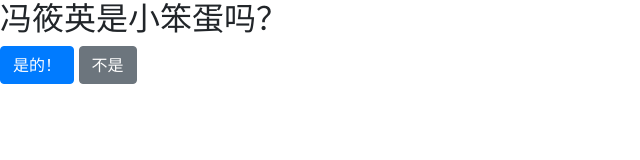
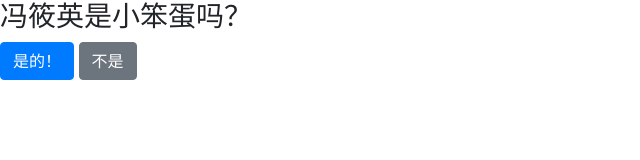
Before and after one commit to goreliu/test, a plain HTML site: page feng/1.html in a window 1280 px wide. Shown: the whole page, without its empty margins (0-640 px from the left). Drawn offline with Linux system fonts and the light colour scheme.

Commit message:
Files:  M 1.html

```diff
--- a/feng/1.html
+++ b/feng/1.html
@@ -9,7 +9,7 @@
     <title>小问题</title>
   </head>
   <body>
-    <h2>冯筱英是小笨蛋吗？</h2>
+    <h3>冯筱英是小笨蛋吗？</h3>
     <button type="button" class="btn btn-primary" id="b1">是的！</button>
     <button type="button" class="btn btn-secondary" id="b2">不是</button>
 
```
